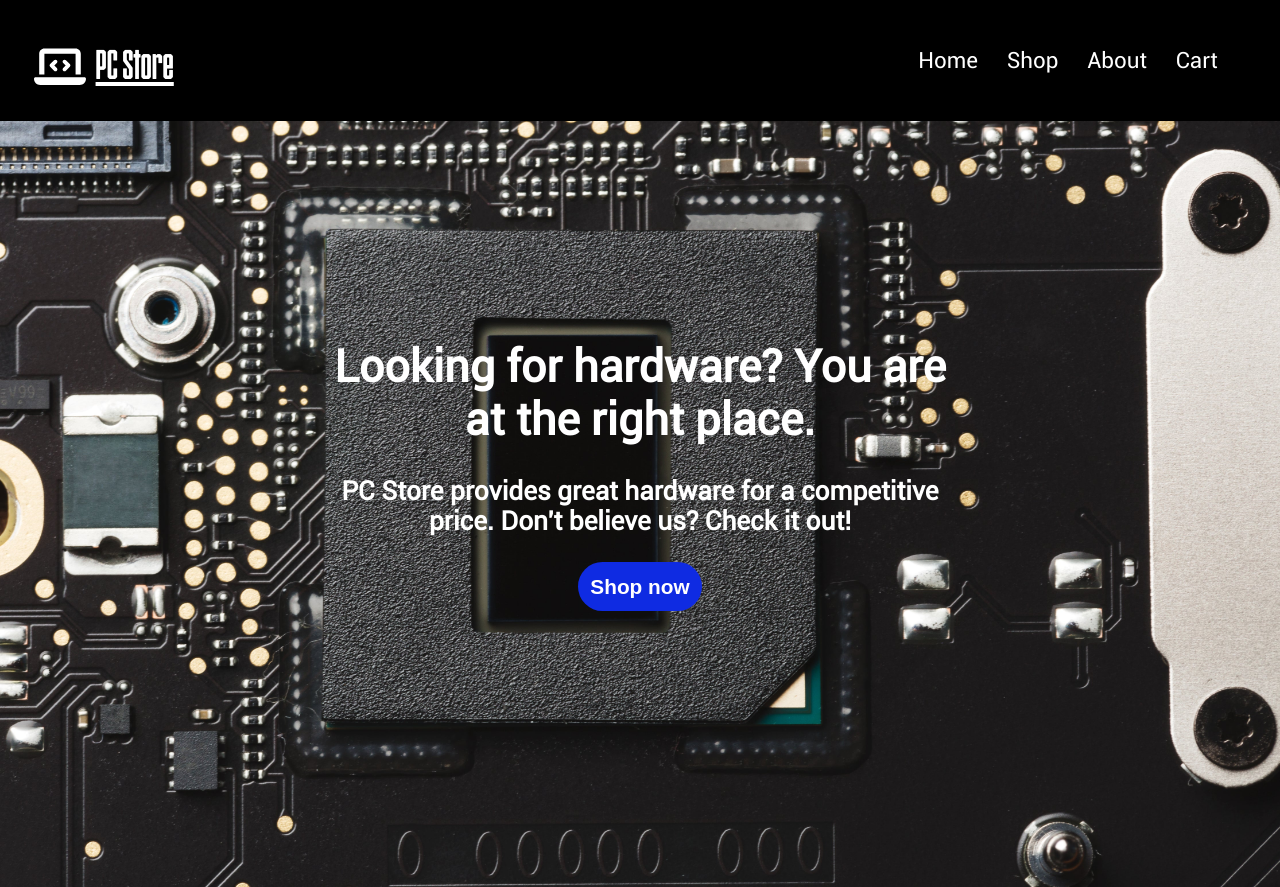
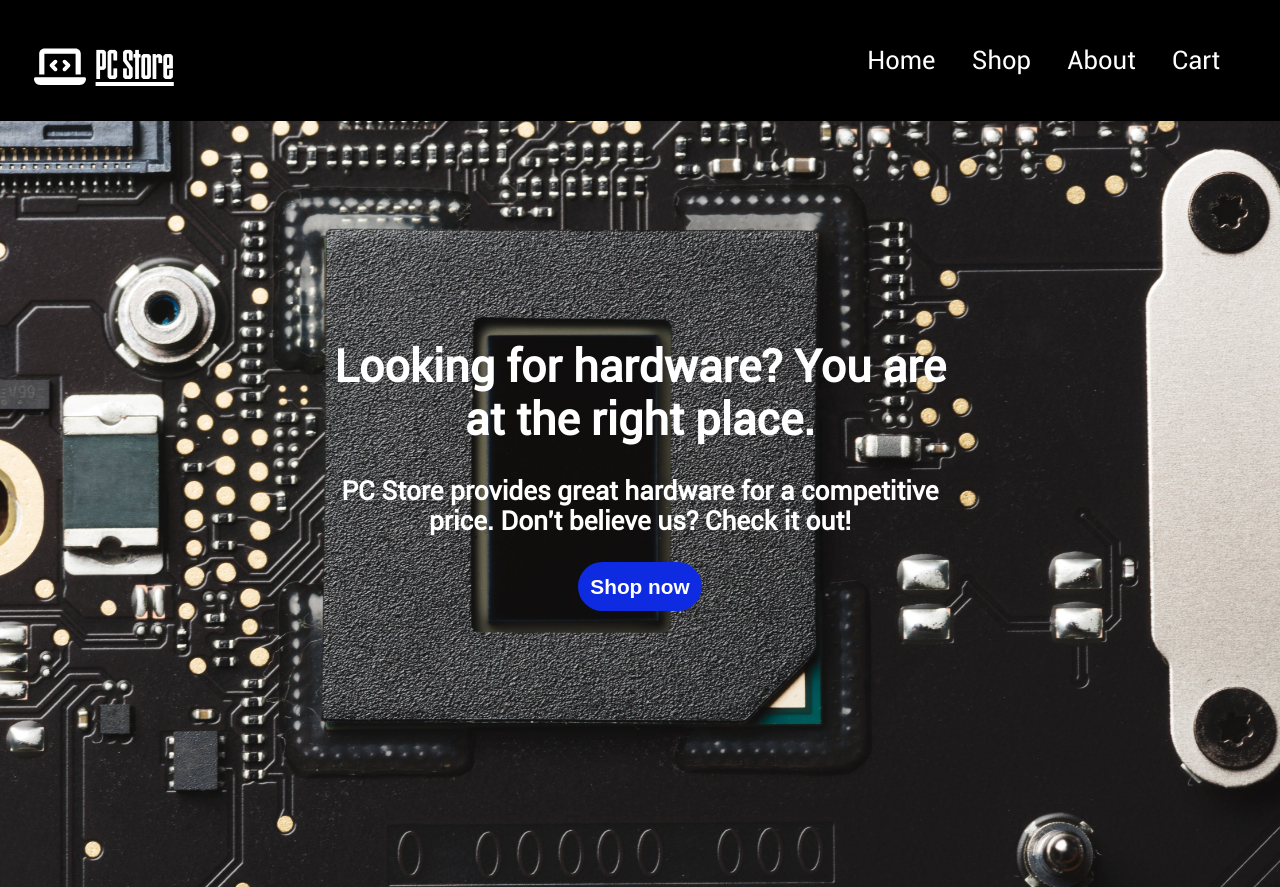
Before and after one commit to juan-est145/Odin-Project_Shopping_Cart, a React (Vite) app: page / in a window 1280 px wide. Built offline with nearby package versions, Linux system fonts and the light colour scheme.

Commit message:
Header now has some gaps and made the links bigger

```diff
--- a/src/styles/homePage.css
+++ b/src/styles/homePage.css
@@ -26,6 +26,8 @@ header {
 	background-color: black;
 	color: white;
 	font-size: 1.4rem;
+	text-wrap: nowrap;
+	gap: 10px;
 }
 
 .headerLogo {
@@ -55,6 +57,8 @@ header {
 	display: flex;
 	justify-content: space-evenly;
 	align-items: center;
+	gap: 10px;
+	font-size: 1.6rem;
 }
 
 .headerNav>a {
```
